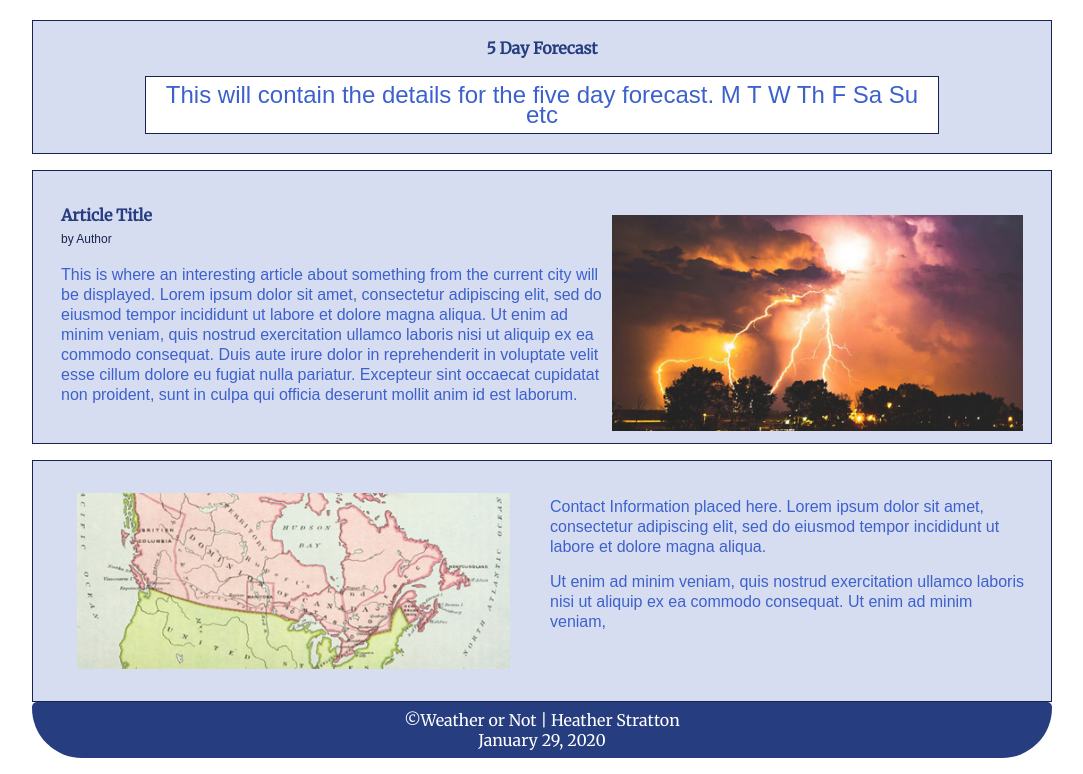
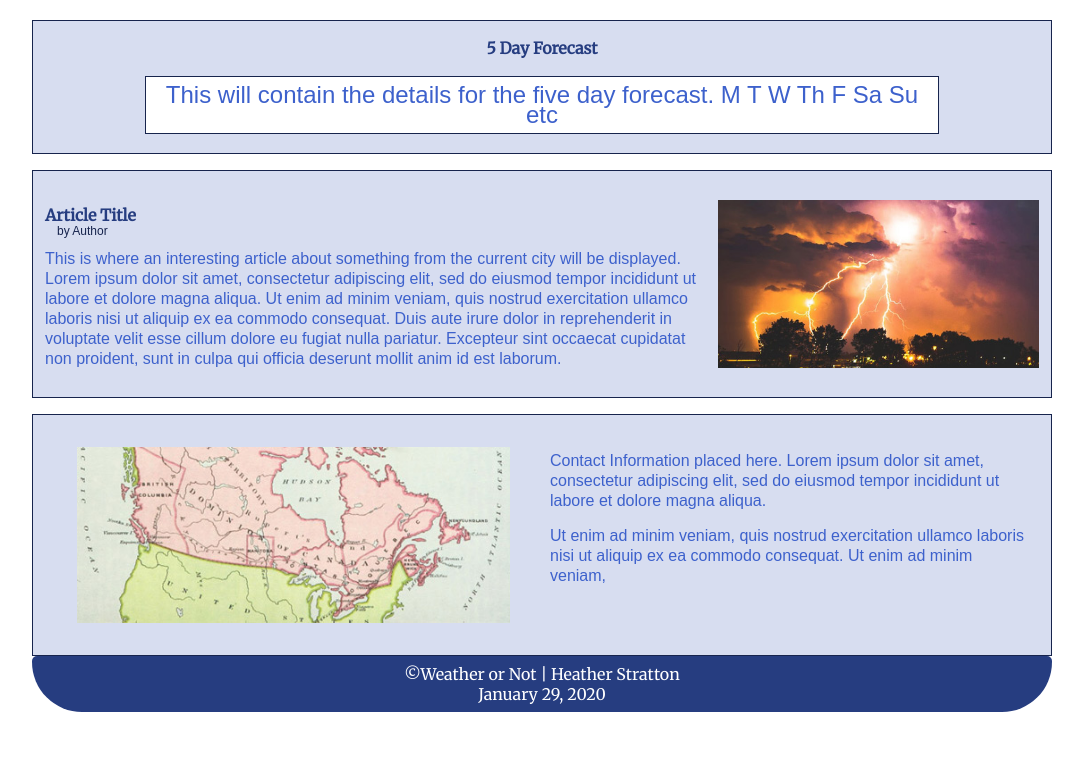
Before and after one commit to hstratton22/hstratton22.github.io, a plain HTML site: page lesson4/preston-4.html in a window 1280 px wide. Shown: the part 738-1512 px from the top of the page, without its empty margins (98-1181 px from the left). After the commit the page ends 1466 px from the top, so only its background shows below. Drawn offline with Linux system fonts and the light colour scheme.

Commit message:
grid to article

```diff
--- a/lesson4/css/medium.css
+++ b/lesson4/css/medium.css
@@ -61,7 +61,7 @@ filter: progid:DXImageTransform.Microsoft.gradient( startColorstr='#1e5799', end
     body {
         line-height:1.25rem;
     }
-    article {
+    /*article {
         flex-direction:row-reverse;
 
     }
@@ -85,6 +85,33 @@ filter: progid:DXImageTransform.Microsoft.gradient( startColorstr='#1e5799', end
     article p {
         text-align:left;
         margin-left: 1rem;
+    }*/
+    article {
+        display:grid;
+        grid-template-columns: 1fr 1fr 1fr;
+        grid-column-gap:1rem;
+
+    }
+    .articleimage {
+        grid-column:3;
+        grid-row:1/3;
+        align-self: center;
+    }
+    article div {
+        grid-column: 1/3;
+        grid-row: 1/3;
+        align-self:center;
+
+    }
+    p.author {
+
+    }
+    article h4 {
+        margin-bottom:0;
+    }
+    article p {
+        text-align:left;
+        margin-top: -.25rem;
     }
     .contactinfo  {
         grid-template-rows: 75px 125px;
--- a/lesson4/css/small.css
+++ b/lesson4/css/small.css
@@ -193,6 +193,7 @@ article p {
     width:150px;
     height:150px;
     background-color:#7A8FCC;
+    /*background:radial-gradient(#7A8FCC,#263D80);*/
     padding:.5rem;
     display: inline-block;
     border: 1px solid #17244D;
```
Also changed, not shown: favicon.ico (added), favicon2.ico (added).
